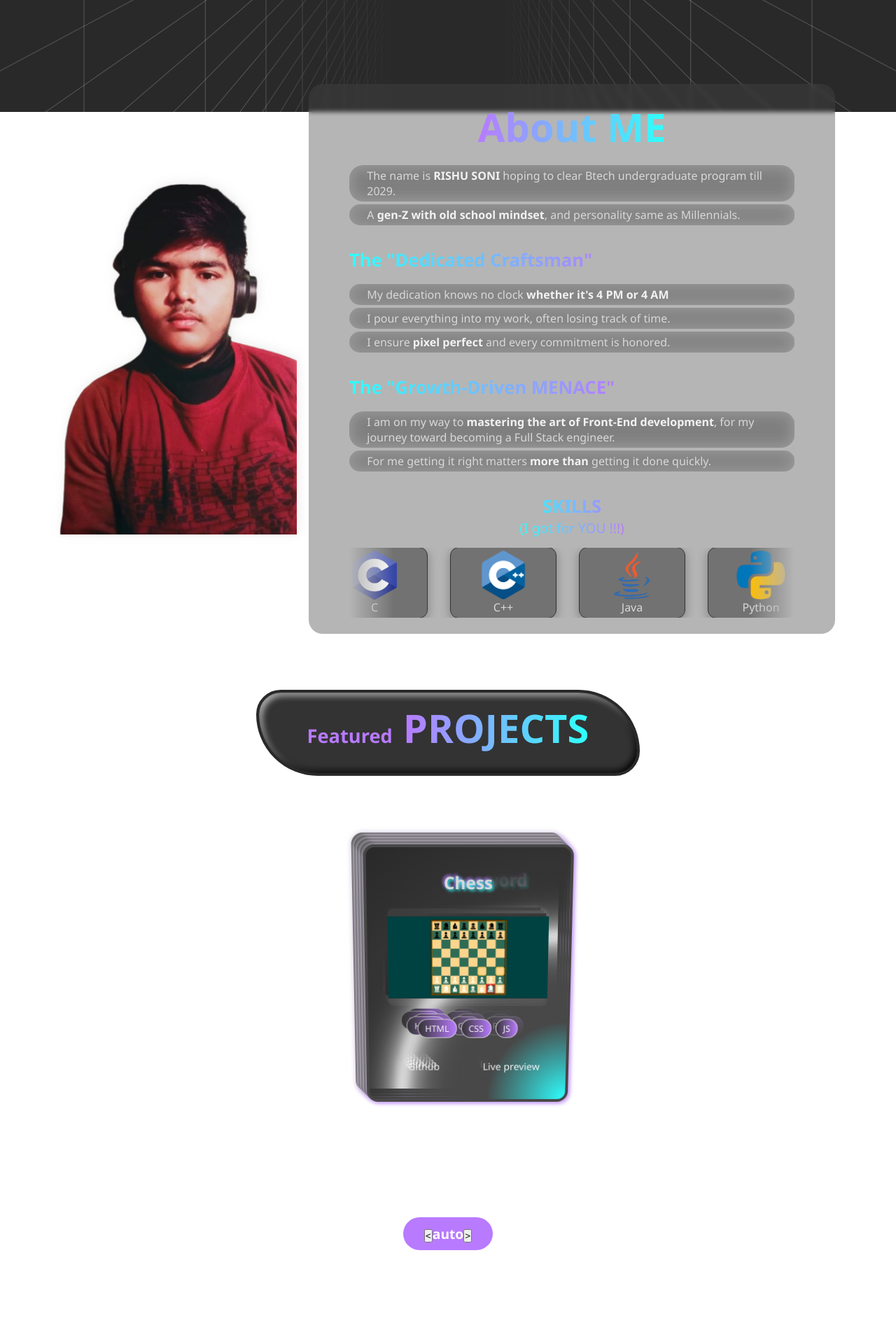
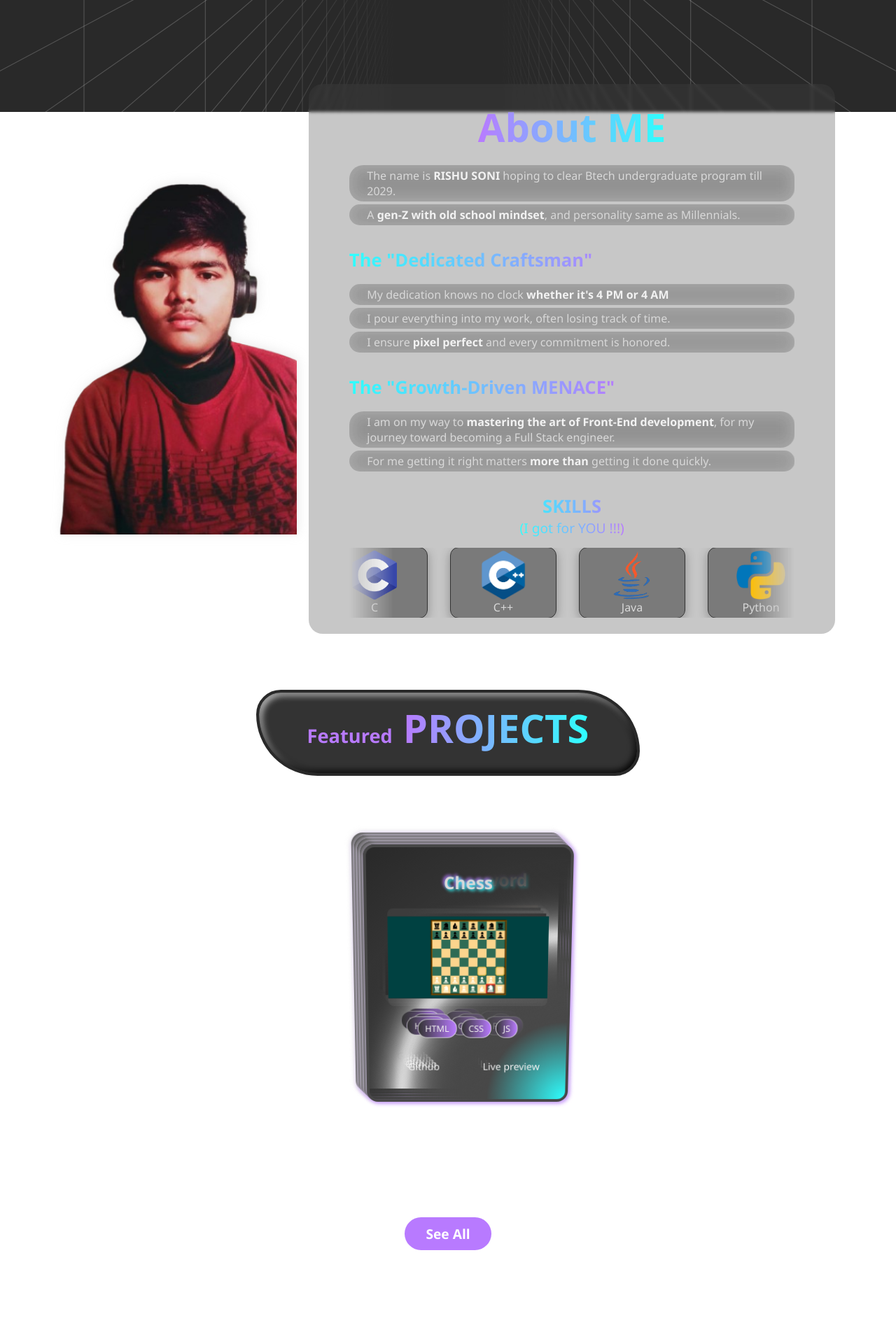
Before and after one commit to Rishu-Soni/Portfolio_Rishu-2025, a React (Vite) app: page / in a window 1280 px wide. Shown: the part 640-2544 px from the top of the page at 70% size. Built offline with nearby package versions, Linux system fonts and the light colour scheme.

Commit message:
Beta version Done.

```diff
--- a/src/CSS/About.css
+++ b/src/CSS/About.css
@@ -33,9 +33,9 @@
   margin: 0 2% 0 1.5%;
   padding: 2% 5%;
   color: var(--theme_ParaText_color);
-  background-color: hsla(0, 0%, 28%, 0.4);
-  backdrop-filter: blur(3px);
-  -webkit-backdrop-filter: blur(3px);
+  background-color: hsla(0, 0%, 28%, 0.3);
+  backdrop-filter: blur(2px);
+  -webkit-backdrop-filter: blur(2px);
 
   border-radius: 20px;
 }
--- a/src/CSS/Nav.css
+++ b/src/CSS/Nav.css
@@ -1,7 +1,7 @@
 .navbar {
   position: fixed;
   top: 24px;
-  padding: 16px 32px;
+  padding: 8px 32px;
   width: 80%;
   max-width: 900px;
   z-index: 1;
@@ -38,7 +38,7 @@
 
   transform: skewX(-45deg);
 
-  animation: shine 8s infinite;
+  animation: shine 6s infinite;
 
   pointer-events: none;
 }
@@ -49,7 +49,7 @@
     left: -100%;
   }
 
-  50% {
+  33% {
     left: -100%;
   }
 
--- a/src/CSS/Project_page.css
+++ b/src/CSS/Project_page.css
@@ -180,10 +180,43 @@
   transition: opacity 0.5s ease;
 }
 
-/* .project_button.hidden {
-  width: 200px;
+.hidden {
+  opacity: 0;
+  pointer-events: none;
+}
+
+/*
+.project_button.visit {
+  width: 160px;
+  height: 84px;
+  padding: 0;
   display: flex;
-  justify-content: center;
+  justify-content: space-between;
   align-items: center;
+  border-radius: 20px;
+  box-shadow: inset -2px -2px 4px var(--theme_Light_shadow_color), inset 4px 4px 4px var(--theme_Dark_shadow_color);
+  background: radial-gradient(closest-corner at 50% 50%, var(--Hero_Color2), var(--Hero_Color1));
+  transition: all 0.8s ease;
+  filter: brightness(90%);
+}
 
+.project_button.visit:hover {
+  filter: brightness(100%);
+  background: hsl(0, 0%, 12%);
+}
+
+.project_button:visited.ProjectControlArrowBtn {
+  box-shadow: inset -3px -3px 2px var(--theme_Dark_shadow_color), inset 3px 3px 2px var(--theme_Light_shadow_color);
+  width: 20%;
+  height: 80%;
+  margin: 0 20px;
+  background-color: var(--theme_backgroundColor_Front);
+  border: none;
+  border-radius: 20px;
+  cursor: pointer;
+}
+
+.project_button:visited.ProjectControlArrowBtn:hover {
+  box-shadow: -2px -2px 8px var(--Hero_Color2), 2px 2px 8px var(--Hero_Color1), inset -3px -3px 2px var(--theme_Dark_shadow_color), inset 3px 3px 2px var(--theme_Light_shadow_color);
+  transform: scale(1.02) translateY(-2px);
 } */
--- a/src/Project_page.jsx
+++ b/src/Project_page.jsx
@@ -108,7 +108,6 @@ function ProjectPage() {
   const [phase, setPhase] = useState('files');
 
   const ProjectSpaceRef = useRef(null);
-  const containerRef = useRef(null);
 
   const handleSeeAll = () => {
     if (phase === 'files') {
@@ -116,18 +115,27 @@ function ProjectPage() {
     }
   };
 
-
-  useEffect(() => {
-    if (phase === 'files') {
-      // containerRef.current.innerHTML = `See All`;
-    }
-    if (phase !== 'files') {
-      containerRef.current.innerHTML = `
+  // const containerRef = useRef(null);
 
 
-      `;
-    }
-  }, [phase]);
+
+  // useEffect(() => {
+  //   if (phase === 'files') {
+  //     containerRef.current.innerHTML = ` < button
+  //     className = {"project_button ${phase !== 'files' ? 'hidden' : ''} "
+  //   }
+  //   onClick = { handleSeeAll } className = "ProjectControlArrowBtn" > See All</button > `;
+  //   }
+  //   if (phase !== 'files') {
+  //     containerRef.current.innerHTML = `
+
+  //     <button className="ProjectControlArrowBtn" >{"<"}</button>
+  //       auto
+  //       <button className="ProjectControlArrowBtn" >{">"}</button>
+
+  //     `;
+  //   }
+  // }, [phase]);
 
 
   useEffect(() => {
@@ -182,15 +190,10 @@ function ProjectPage() {
 
 
       <a
-        className={`project_button ${phase !== 'files' ? 'hidden' : ''}`}
+        className={`project_button ${phase !== 'files' ? 'hidden' : ''} `}
         onClick={handleSeeAll}
-        ref={containerRef}
-      >
-        <button>{"<"}</button>
-        auto
-        <button>{">"}</button>
+      >See All
       </a>
-
 
     </section>
   );
```
